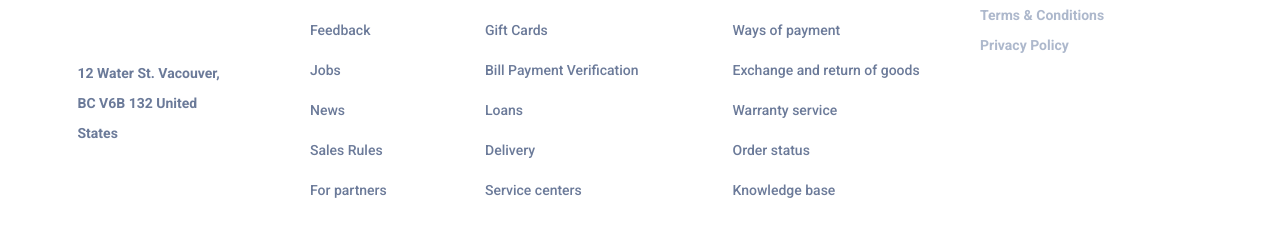
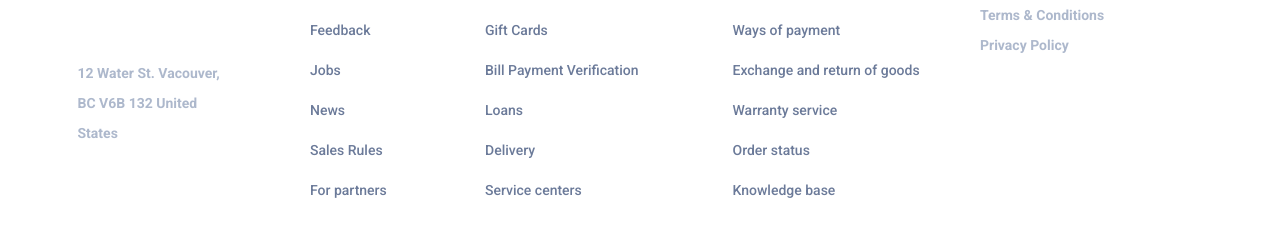
Before and after one commit to codecode123dev/DemoInCTYResponsive, a plain HTML site: page index.html in a window 1280 px wide. In both pictures the pointer is over the link "12 Water St. Vacouver, BC V6B 132 United States". Shown: the part 2271-2508 px from the top of the page. Drawn offline with nearby package versions, Linux system fonts and the light colour scheme.

Commit message:
demo template

```diff
--- a/assets/css/styleTest.css
+++ b/assets/css/styleTest.css
@@ -42,10 +42,6 @@ body {
     display: flex;
     border-radius: 10px;
     justify-content: center;
-}
-
-.address-items-first:hover {
-    color: #ADB8CC;
 }
 
 /* html{
@@ -1632,6 +1628,10 @@ img.img-constructor {
     padding: 70px;
     margin: 0;
 }
+.footer .address-information .address-items-first:hover {
+    color: #ADB8CC;
+}
+
 /* 1024px - 1150px */
 
 @media (max-width: 1150px) and (min-width: 1025px) {
```
